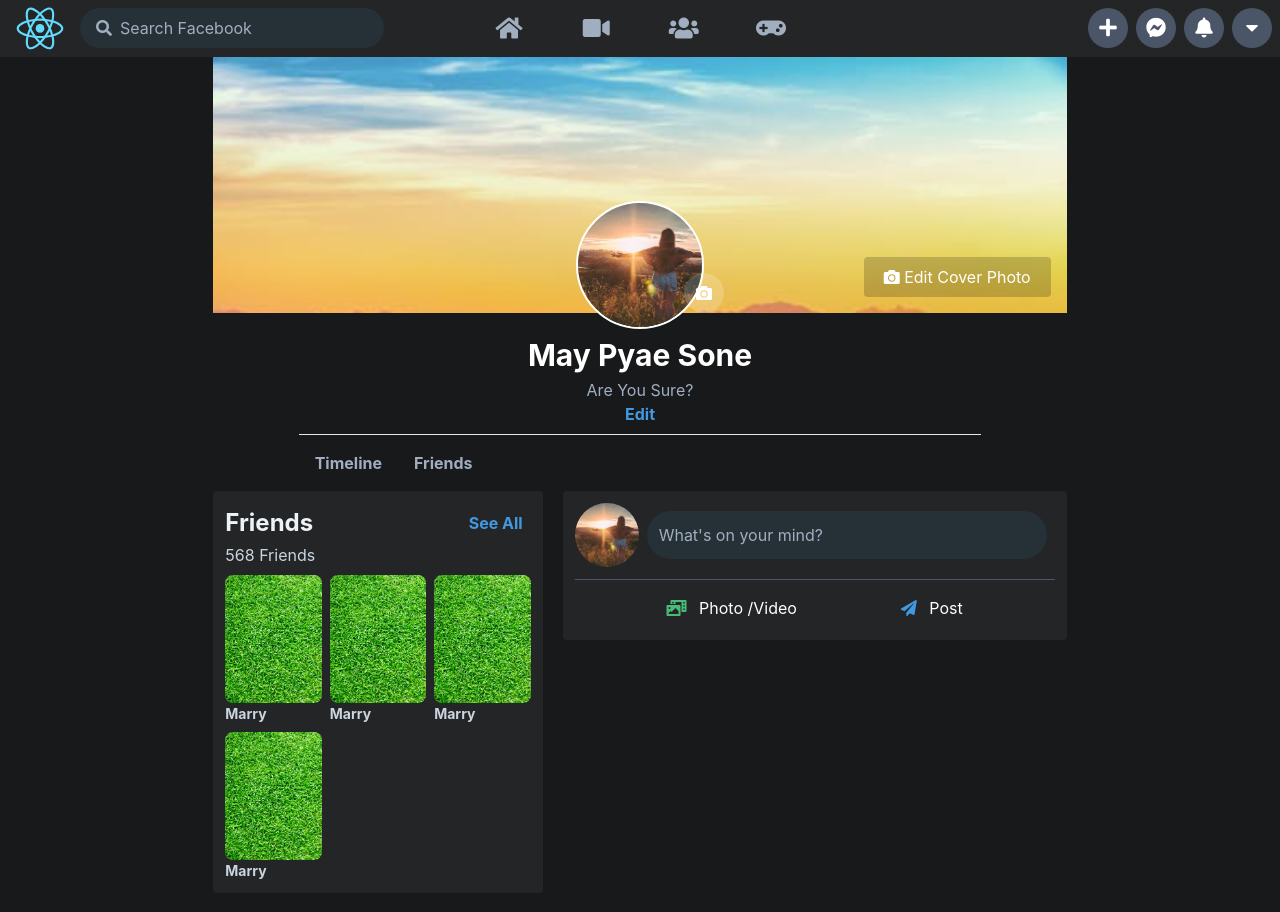
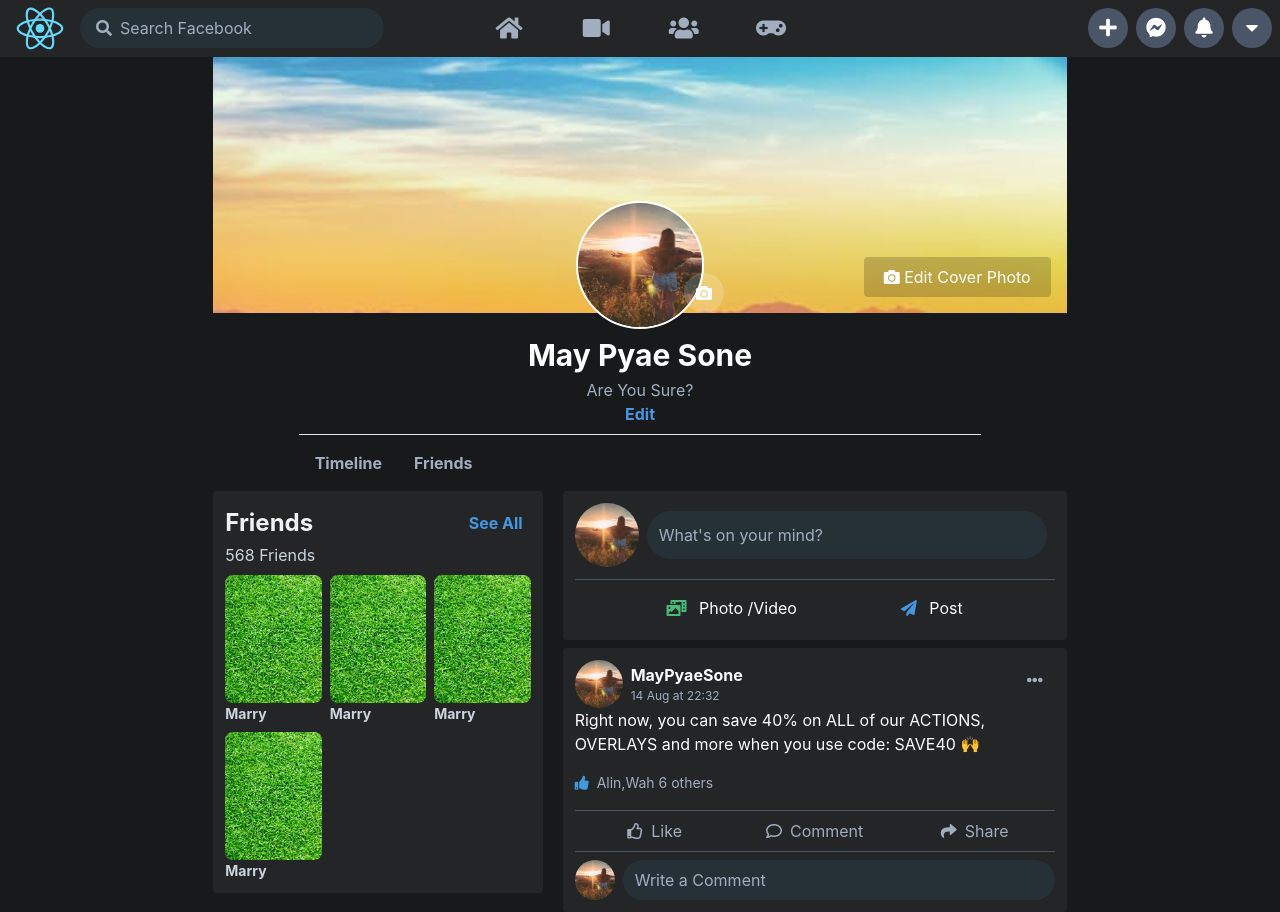
Before and after one commit to MayPyae/facebookclone, a React (Create React App) app: page / in a window 1280 px wide. Built offline with nearby package versions, Linux system fonts and the light colour scheme.

Commit message:
Added Post Text Component

```diff
--- /dev/null
+++ b/src/compontents/PostText.js
@@ -0,0 +1,56 @@
+import React, { Component } from "react";
+class PostText extends Component {
+  render() {
+    return (
+      <div className="card mt-2 text-white">
+        <div className="flex justify-between">
+          <div className="flex items-center">
+            <img
+              src="img2.jpeg"
+              className="w-12 h-12 object-cover rounded-full"
+            />
+            <div className="ml-2">
+              <h4 className="font-bold">MayPyaeSone</h4>
+              <p className="text-xs text-gray-500">14 Aug at 22:32</p>
+            </div>
+          </div>
+          <a href="#" className="btn-round">
+            <i class="fas fa-ellipsis-h"></i>
+          </a>
+        </div>
+        <div className="border-b border-gray-700 pb-4">
+          <p>
+            Right now, you can save 40% on ALL of our ACTIONS, OVERLAYS and more
+            when you use code: SAVE40 🙌
+          </p>
+          <a href="#" className="text-gray-500 text-sm inline-block mt-4">
+            <i class="fas fa-thumbs-up text-blue-500 mr-2"></i>Alin,Wah 6 others
+          </a>
+        </div>
+        <div className=" border-b border-gray-700 pb-1 grid grid-cols-3 mt-1">
+          <a href="#" className="btn-secondary">
+            <i class="far fa-thumbs-up mr-2"></i>Like
+          </a>
+          <a href="#" className="btn-secondary">
+            <i class="far fa-comment mr-2"></i>Comment
+          </a>
+          <a href="#" className="btn-secondary">
+            <i class="fas fa-share mr-2"></i>Share
+          </a>
+        </div>
+        <div className="mt-2 flex">
+          <img
+            src="img2.jpeg"
+            className="w-10 h-10 object-cover rounded-full mr-2"
+          ></img>
+          <input
+            type="text"
+            className="flex-1 bg-input px-3 rounded-full outline-none"
+            placeholder="Write a Comment"
+          ></input>
+        </div>
+      </div>
+    );
+  }
+}
+export default PostText;
--- a/src/compontents/ProfileBody.js
+++ b/src/compontents/ProfileBody.js
@@ -1,4 +1,5 @@
 import React, { Component } from "react";
+import PostText from "./PostText";
 
 class ProfileBody extends Component {
   render() {
@@ -79,6 +80,7 @@
                 </a>
               </div>
             </div>
+            <PostText />
           </div>
         </div>
       </div>
--- a/src/tailwind.css
+++ b/src/tailwind.css
@@ -42,6 +42,14 @@
 .btn-primary {
   @apply px-3 py-2 inline-block rounded-md text-white;
 }
-.btn-primary:hover {
+.btn-round {
+  @apply px-3 py-2 inline-block rounded-full text-gray-500;
+}
+.btn-secondary {
+  @apply px-3 py-1 inline-block rounded-md text-gray-500 text-center;
+}
+.btn-primary:hover,
+.btn-secondary:hover,
+.btn-round:hover {
   background-color: #263137;
 }
```
Also changed, not shown: src/tailwind.output.css.
